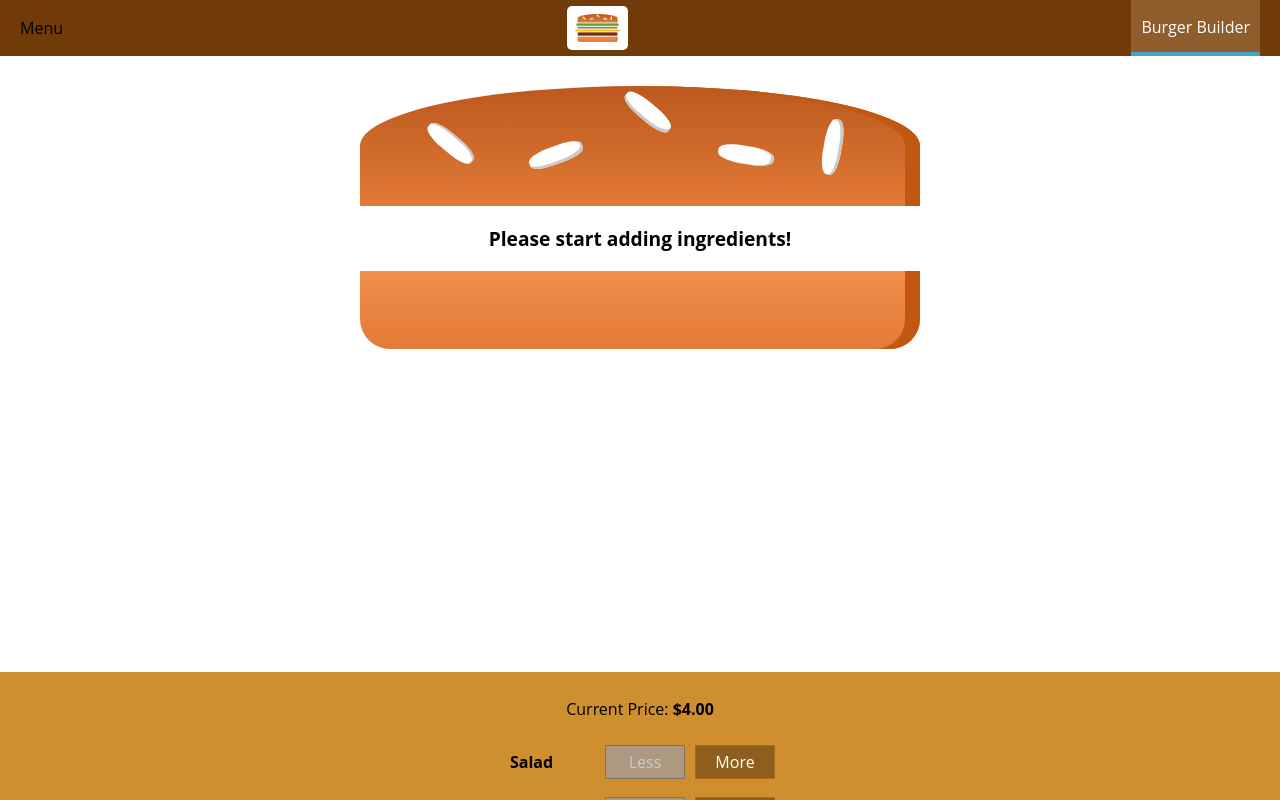
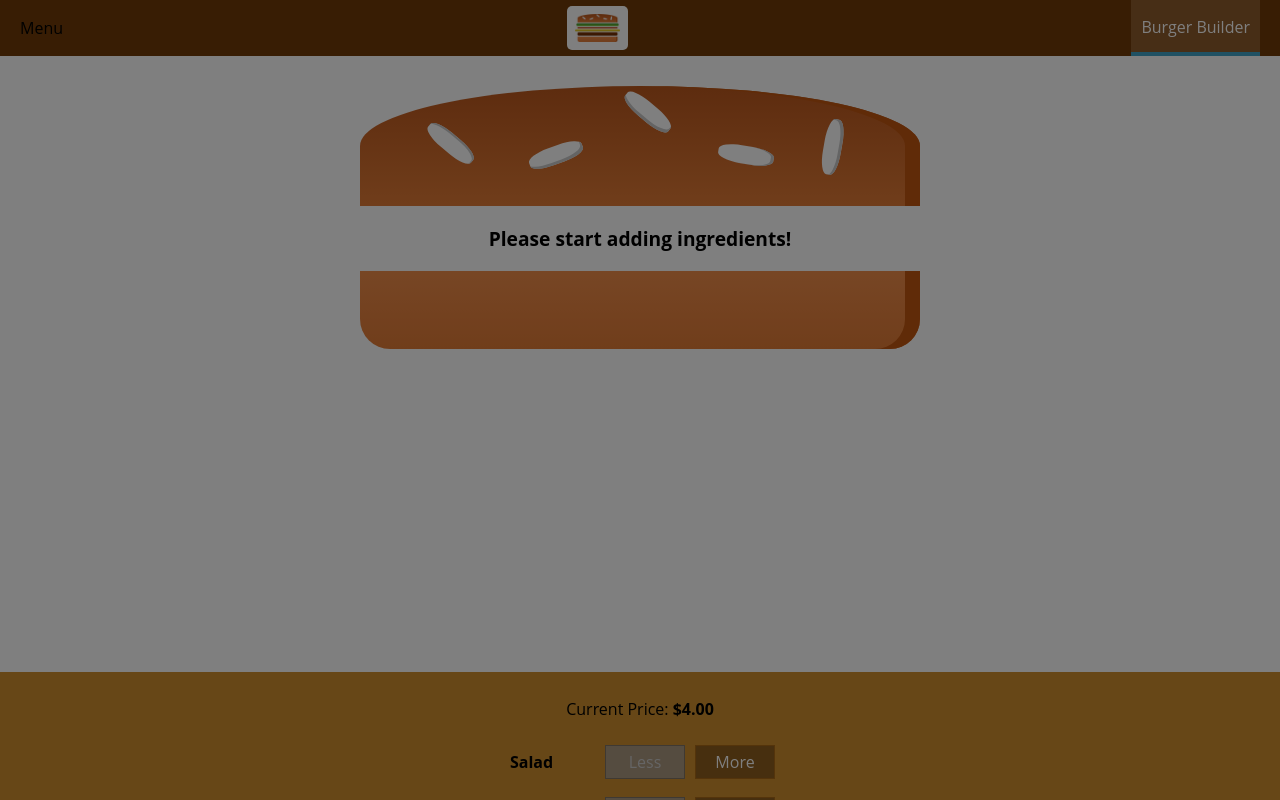
Before and after one commit to Brainilio/Burger-builder, a React (Create React App) app in the folder burger-builder/: page / in a window 1280 px wide. Shown: the top 800 px of the page. Built offline with nearby package versions, Linux system fonts and the light colour scheme; the HTML template or start-up script is replaced by a standard one.

Commit message:
added conditional classes for backdrop & sidenavigation

```diff
--- a/burger-builder/src/components/Layout/Layout.js
+++ b/burger-builder/src/components/Layout/Layout.js
@@ -1,15 +1,31 @@
-import React from "react"
+import React, { Component } from "react"
 import classes from "./Layout.module.css"
 import Toolbar from "../Navigation/Toolbar/Toolbar"
 import SideDrawer from "../Navigation/SideDrawer/SideDrawer"
 
-const layout = (props) => (
+class Layout extends Component {
 	// Wrap the content in a higher order component
-	<>
-		<Toolbar />
-		<SideDrawer />
-		<main className={classes.Content}>{props.children}</main>
-	</>
-)
 
-export default layout
+	state = {
+		showSideDrawer: true,
+	}
+	//SIDEDRAWERCLOSEDHANDLER
+	SideDrawerClosedHandler = () => {
+		this.setState({ showSideDrawer: false })
+	}
+	render() {
+		return (
+			<>
+				<Toolbar />
+				<SideDrawer
+					//side drawer open or not
+					open={this.state.showSideDrawer}
+					closed={this.SideDrawerClosedHandler}
+				/>
+				<main className={classes.Content}>{this.props.children}</main>
+			</>
+		)
+	}
+}
+
+export default Layout
--- a/burger-builder/src/components/Navigation/SideDrawer/SideDrawer.js
+++ b/burger-builder/src/components/Navigation/SideDrawer/SideDrawer.js
@@ -1,13 +1,22 @@
 import React from "react"
 import Logo from "../../Logo/Logo"
 import NavigationItems from "../NavigationItems/NavigationItems"
+import Backdrop from "../../UI/Backdrop/Backdrop"
 import classes from "./SideDrawer.module.css"
 
 const SideDrawer = (props) => {
 	//TODO: ADD CONDITIONAL
+	let attachedClasses = [classes.SideDrawer, classes.Close]
+
+	if (props.open) {
+		console.log("open")
+		attachedClasses = [classes.SideDrawer, classes.Open]
+	}
 
 	return (
-		<div className={classes.SideDrawer}>
+		<>
+			<Backdrop show={props.open} clicked={props.closed} />
+			<div className={attachedClasses.join(" ")}>
 				<div className={classes.Logo}>
 					<Logo />
 				</div>
@@ -15,6 +24,7 @@
 					<NavigationItems />
 				</nav>
 			</div>
+		</>
 	)
 }
 
--- a/burger-builder/src/components/Navigation/SideDrawer/SideDrawer.module.css
+++ b/burger-builder/src/components/Navigation/SideDrawer/SideDrawer.module.css
@@ -22,7 +22,7 @@
 	transform: translateX(0);
 }
 
-.Closed {
+.Close {
 	transform: translateX(-100%);
 }
 
```
Lines whose indentation alone changed are shown as unchanged.
